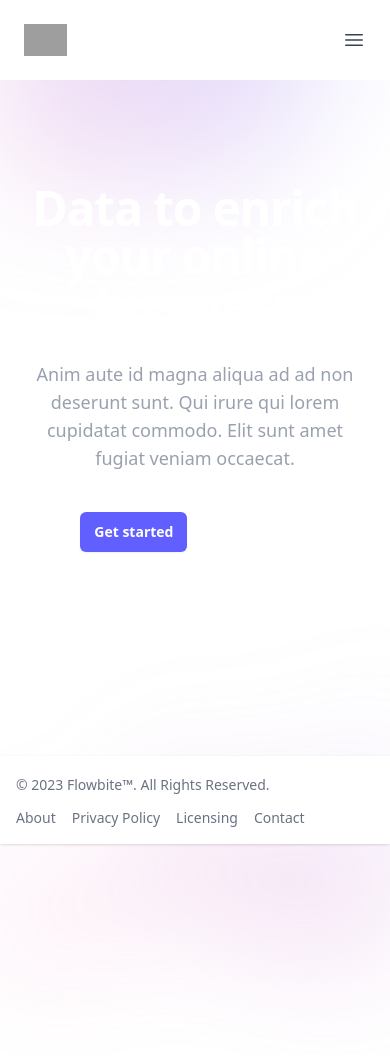
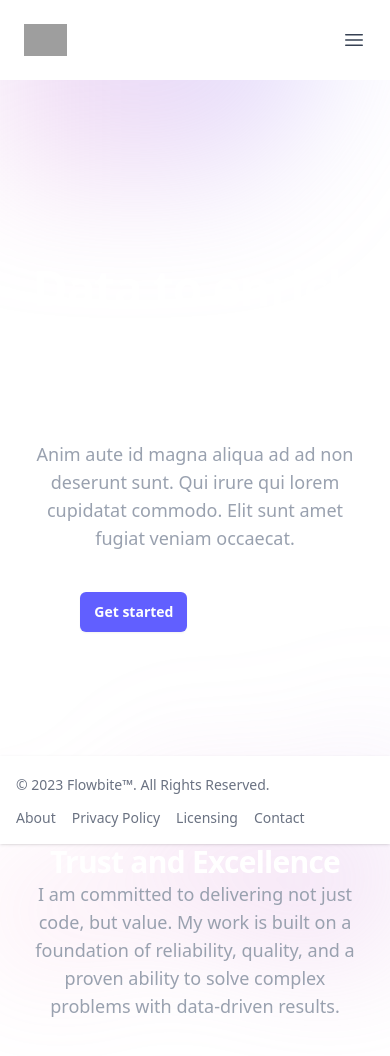
Before and after one commit to Serge07cloud/my-portfolio, a React (Vite) app: page / in a window 390 px wide. Shown: the top 1056 px of the page. Before the commit the page ends 975 px from the top, so only its background shows below. Built offline with nearby package versions, Linux system fonts and the light colour scheme; grey boxes are pictures that could not be loaded.

Commit message:
Add "Hire me" section.

```diff
--- a/src/App.jsx
+++ b/src/App.jsx
@@ -1,6 +1,6 @@
-import Header from './Header.jsx'
-import Footer from './Footer.jsx'
-import Welcome from './Welcome.jsx';
+import Header from './components/Header.jsx'
+import Footer from './components/Footer.jsx'
+import Welcome from './components/Welcome.jsx';
 
 const App = () =>
 {
--- a/src/Header.jsx
+++ b/src/components/Header.jsx
@@ -24,7 +24,7 @@ const Header = () =>
   ]
   return (
     <>
-      <header className="bg-white dark:bg-gray-900 fixed w-full z-50">
+      <header className="bg-white dark:bg-gray-900 relative z-50">
         <nav aria-label="Global" className="mx-auto flex max-w-7xl items-center justify-between p-6 lg:px-8">
           <div className="flex lg:flex-1">
             <a href="#" className="-m-1.5 p-1.5">
--- a/src/Welcome.jsx
+++ b/src/components/Welcome.jsx
@@ -24,6 +24,14 @@ const Welcome = () =>
         <div aria-hidden="true" className="absolute inset-x-0 top-[calc(100%-13rem)] -z-10 transform-gpu overflow-hidden blur-3xl sm:top-[calc(100%-30rem)]">
           <div style={ { clipPath: 'polygon(74.1% 44.1%, 100% 61.6%, 97.5% 26.9%, 85.5% 0.1%, 80.7% 2%, 72.5% 32.5%, 60.2% 62.4%, 52.4% 68.1%, 47.5% 58.3%, 45.2% 34.5%, 27.5% 76.7%, 0.1% 64.9%, 17.9% 100%, 27.6% 76.8%, 76.1% 97.7%, 74.1% 44.1%)' } } className="relative left-[calc(50%+3rem)] aspect-1155/678 w-144.5 -translate-x-1/2 bg-linear-to-tr from-[#ff80b5] to-[#9089fc] opacity-30 sm:left-[calc(50%+36rem)] sm:w-288.75"></div>
         </div>
+
+        <div className="text-center pb-44">
+          <h1 className="text-4xl font-semibold tracking-tight text-balance text-white sm:text-4xl">Why hire <span className="font-bold bg-clip-text text-transparent bg-gradient-to-r from-indigo-500 via-purple-500 to-pink-500">Me?</span></h1>
+          <h1 className="mt-2 text-3xl font-semibold tracking-tight text-balance text-white sm:text-3xl">A Foundation of Trust and Excellence</h1>
+          <div className="text-lg font-medium text-pretty text-gray-400 sm:text-xl/8">
+            I am committed to delivering not just code, but value. My work is built on a foundation of reliability, quality, and a proven ability to solve complex problems with data-driven results.
+          </div>
+        </div>
       </div>
     </>
   )
```
Also changed, not shown: src/components/Footer.jsx (renamed from src/Footer.jsx).
